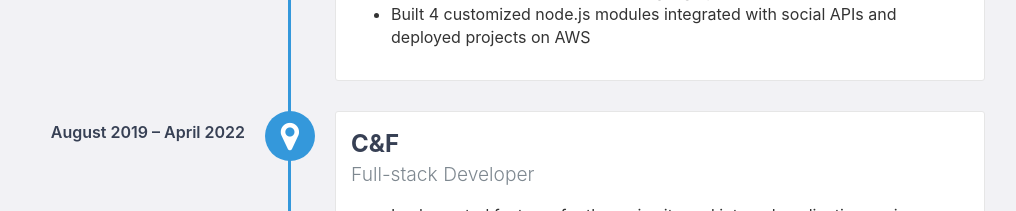
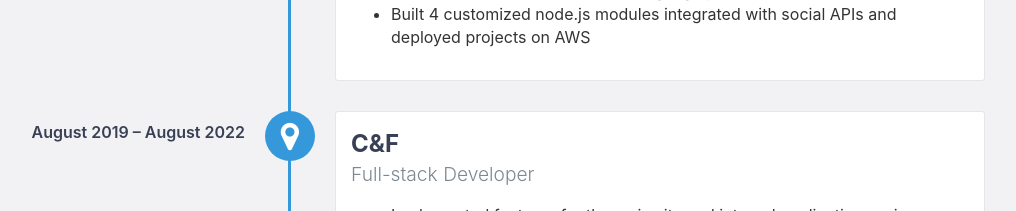
Before and after one commit to greenwood712/portfoliio, a React (Create React App) app: page / in a window 1280 px wide. Shown: the part 1640-1851 px from the top of the page, without its empty margins (155-1171 px from the left). Built offline with nearby package versions, Linux system fonts and the light colour scheme.

Commit message:
update experience period

```diff
--- a/src/components/Experience.js
+++ b/src/components/Experience.js
@@ -28,7 +28,7 @@ function Experience() {
           </ul>
         </div>
 
-        <div data-date="August 2019 – April 2022">
+        <div data-date="August 2019 – August 2022">
           <h3>C&F</h3>
           <h4>Full-stack Developer</h4>
           <ul>
```
